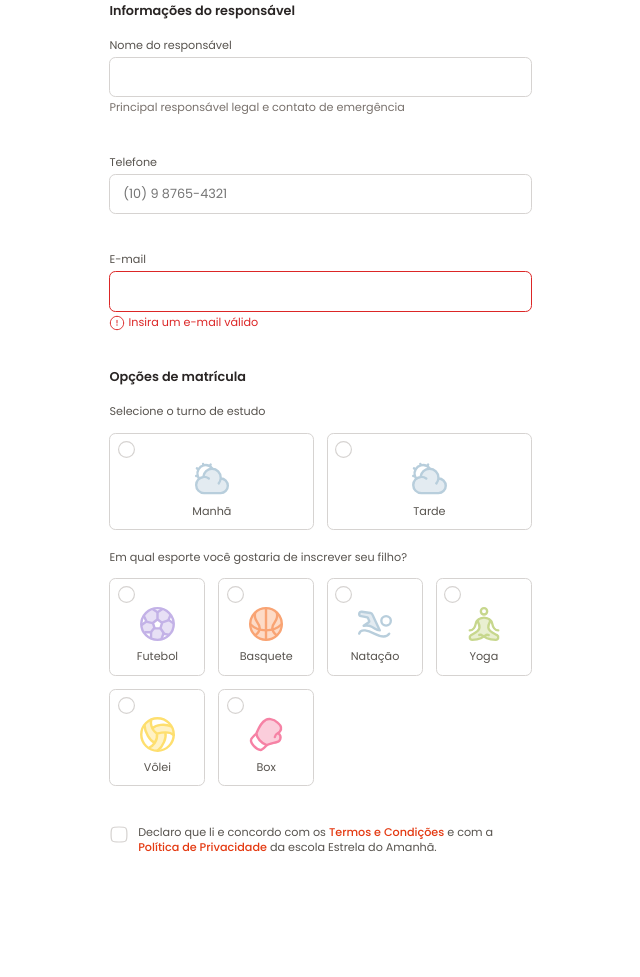
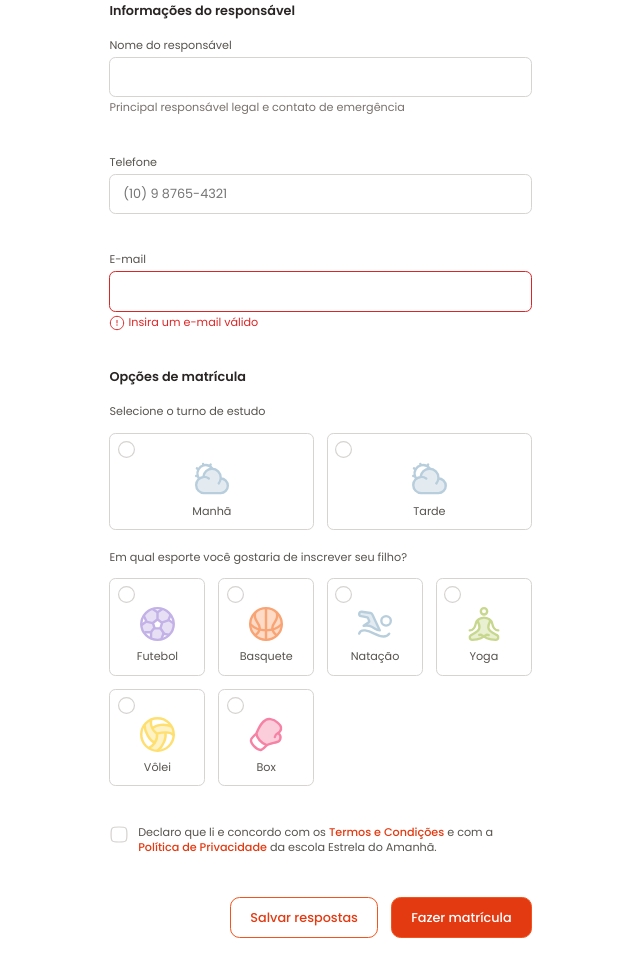
Before and after one commit to Yuric-Viana/enrollment-project, a plain HTML site: page index.html in a window 1280 px wide. Shown: the part 1161-2138 px from the top of the page, without its empty margins (73-713 px from the left). Before the commit the page ends 2071 px from the top, so only its background shows below. Drawn offline with Linux system fonts and the light colour scheme.

Commit message:
feat: criar e estilizar os botões do formulário

```diff
--- /dev/null
+++ b/css/fields/buttons.css
@@ -0,0 +1,30 @@
+button {
+    all: unset;
+    font-weight: 500;
+    padding: .75rem 1.5rem;
+    border: 1px solid var(--stroke-highliht);
+    border-radius: .75rem;
+    color: var(--text-highliht);
+
+    cursor: pointer;
+
+    &.btn-primary {
+        color: white;
+        background-color: #E43A12;
+
+        &:hover,
+        &:focus {
+            background-color: #F3541C;
+        }
+    }
+
+    &.btn-secondary {
+        margin-left: auto;
+
+        &:hover,
+        &:focus {
+            color: #F3541C;
+            outline: .25rem solid var(--surface-secondary);
+        }
+    }
+}
--- a/css/fields/index.css
+++ b/css/fields/index.css
@@ -2,3 +2,4 @@
 @import url(dropzone.css);
 @import url(radio.css);
 @import url(checkbox.css);
+@import url(buttons.css);
--- a/css/forms.css
+++ b/css/forms.css
@@ -18,3 +18,9 @@ fieldset {
 fieldset + fieldset {
     margin-top: 3rem;
 }
+
+.actions-wrapper {
+    margin-top: 3rem;
+    display: flex;
+    gap: 1rem;
+}
--- a/index.html
+++ b/index.html
@@ -212,6 +212,16 @@
 
                         <label for="terms">Declaro que li e concordo com os <strong>Termos e Condições</strong> e com a <strong>Política de Privacidade</strong> da escola Estrela do Amanhã. </label>
                     </div>
+
+                    <div class="actions-wrapper">
+                        <button class="btn-secondary" type="button">
+                            Salvar respostas
+                        </button>
+
+                        <button class="btn-primary">
+                            Fazer matrícula
+                        </button>
+                    </div>
                 </form>
             </div>
         </main>
```
